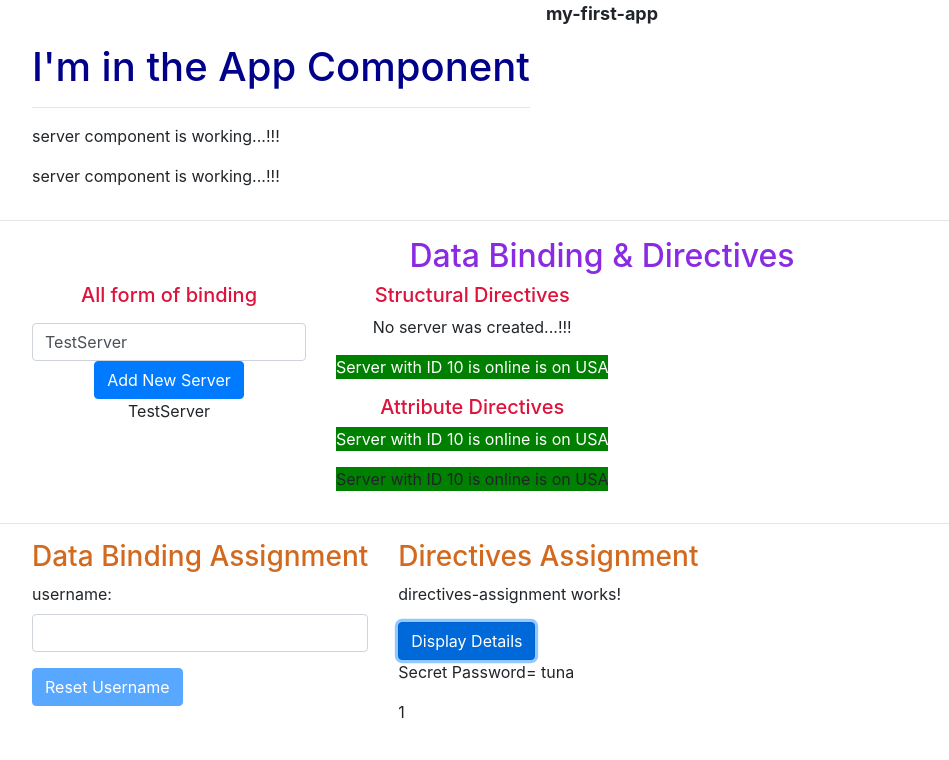
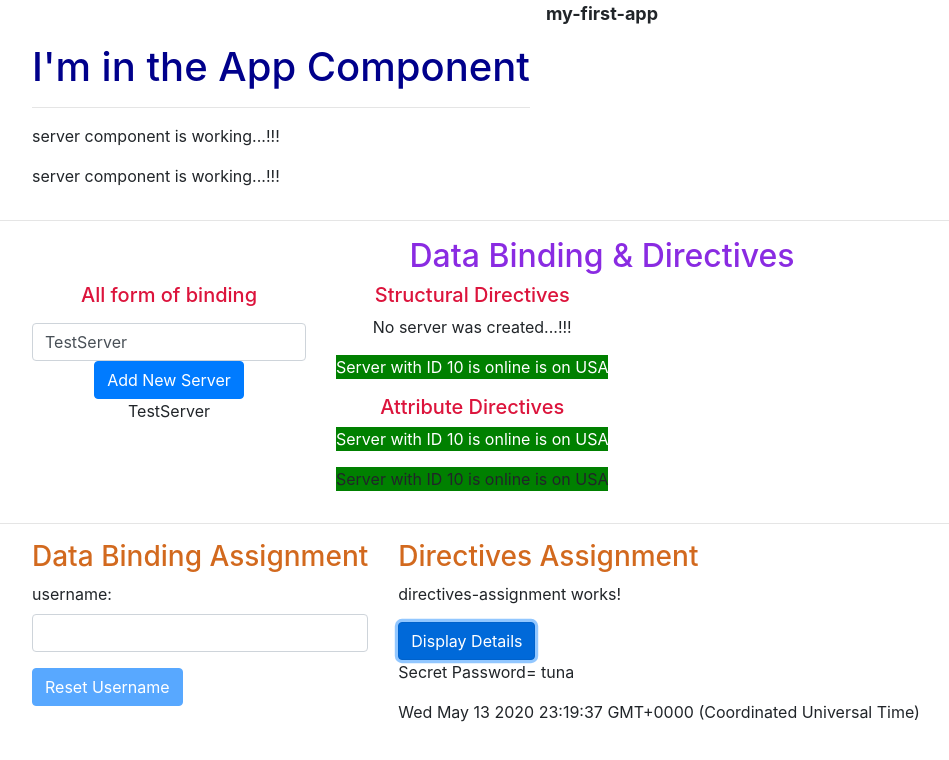
Before and after one commit to waseemkhan218/AP-001-ANGULAR, an Angular app: page / in a window 1280 px wide. Both pictures are taken after a click on the button "Display Details". Shown: the top 760 px of the page, without its empty margins (38-987 px from the left). Built offline with nearby package versions, Linux system fonts and the light colour scheme.

Commit message:
Directives assignment index example

```diff
--- a/src/app/app.component.html
+++ b/src/app/app.component.html
@@ -29,11 +29,11 @@
 <hr>
 <div class="container">
     <div class="row">
-        <div class="col-xs-6" class="row--styling">
+        <div class="col-xs-12" class="row--styling">
             <h3>Data Binding Assignment</h3>
             <app-databinding-assignment></app-databinding-assignment>
         </div>
-        <div class="col-xs-6">
+        <div class="col-xs-12">
             <h3>Directives Assignment</h3>
             <app-directives-assignment></app-directives-assignment>
         </div>
--- a/src/app/directives-assignment/directives-assignment.component.html
+++ b/src/app/directives-assignment/directives-assignment.component.html
@@ -1,8 +1,19 @@
 <p>directives-assignment works!</p>
 
 <!-- <button class="btn btn-primary" (click)="showSecret = !showSecret">Display Details</button> -->
-<button class="btn btn-primary" (click)="onToggle()">Display Details</button>
+
+<!-- Toggling and logging with numbers -->
+
+<!-- <button class="btn btn-primary" (click)="onToggle()">Display Details</button>
 <p *ngIf="showSecret">Secret Password= tuna</p>
 <div *ngFor="let logItem of log"
     [ngStyle]="{backgroundColor: logItem >= 5 ? 'blue': 'transparent' }"
-    [ngClass]="{'white-text': logItem >=5}">{{ logItem }}</div>
+    [ngClass]="{'white-text': logItem >=5}">{{ logItem }}</div> -->
+
+<!-- Toggling and logging with index on string-->
+
+<button class="btn btn-primary" (click)="onToggle()">Display Details</button>
+<p *ngIf="showSecret">Secret Password= tuna</p>
+<div *ngFor="let logItem of log; let indexNumber = index"
+[ngStyle]="{backgroundColor: indexNumber >= 4 ? 'blue': 'transparent' }"
+    [ngClass]="{'white-text': indexNumber >=4}">{{ logItem }}</div>
--- a/src/app/directives-assignment/directives-assignment.component.ts
+++ b/src/app/directives-assignment/directives-assignment.component.ts
@@ -15,6 +15,7 @@ log = [];
 
   onToggle() {
     this.showSecret = !this.showSecret;
-    this.log.push(this.log.length + 1);
+    // this.log.push(this.log.length + 1);
+    this.log.push(new Date());
   }
 }
```
